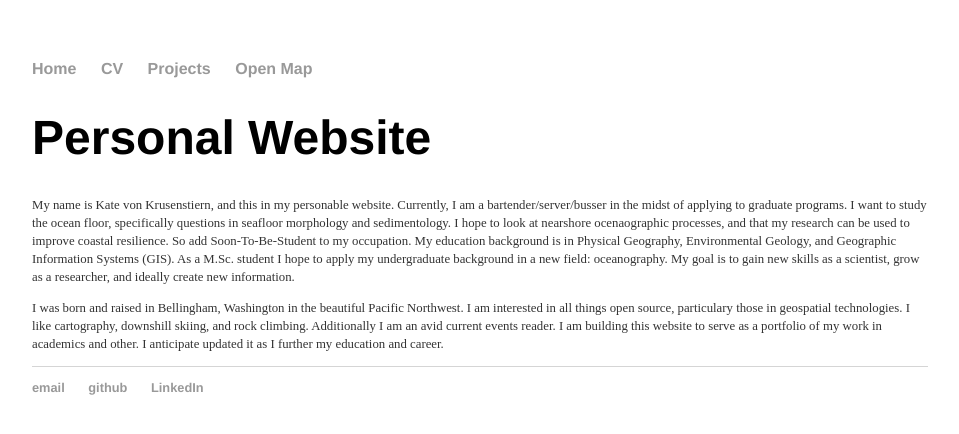
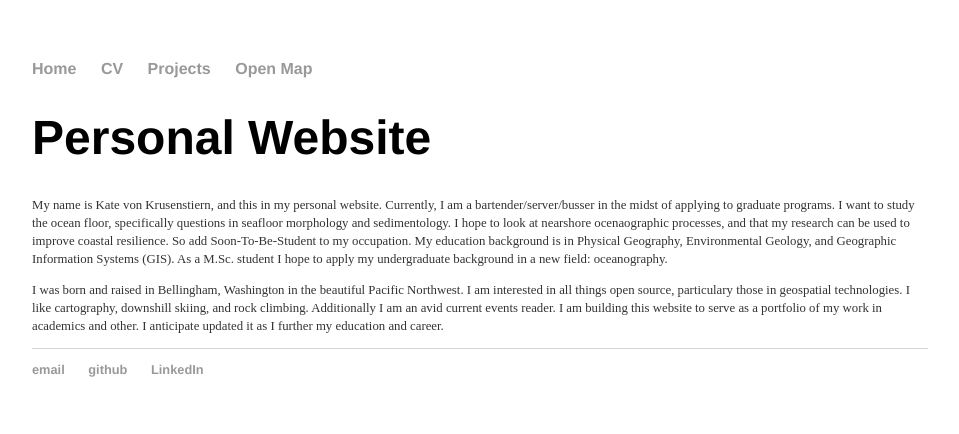
Before and after one commit to maptheabyss/kvonkrusenstiern.github.io, a Jekyll site: the page built from index.html, in a window 1280 px wide. Shown: the top 434 px of the page, without its empty margins (160-1119 px from the left). Built offline with Jekyll 4.4.1, drawn with Linux system fonts in a browser that asks for light colours.

Commit message:
Update index.html

```diff
--- a/index.html
+++ b/index.html
@@ -4,15 +4,7 @@
 ---
 <div class="blurb">
 	<h1>Personal Website</h1>
-	<p>My name is Kate von Krusenstiern, and this in my personable website. Currently, I am a bartender/server/busser in
-	the midst of applying to graduate programs. I want to study the ocean floor, specifically questions in seafloor morphology
-	and sedimentology. I hope to look at nearshore ocenaographic processes, and that my research can be used to improve coastal
-	resilience. So add Soon-To-Be-Student to my occupation. My education background is in Physical Geography, Environmental
-	Geology, and Geographic Information Systems (GIS). As a M.Sc. student I hope to apply my undergraduate background in a
-	new field: oceanography. My goal is to gain new skills as a scientist, grow as a researcher, and ideally create new information.</p>
+	<p>My name is Kate von Krusenstiern, and this in my personal website. Currently, I am a bartender/server/busser in the midst of applying to graduate programs. I want to study the ocean floor, specifically questions in seafloor morphology and sedimentology. I hope to look at nearshore ocenaographic processes, and that my research can be used to improve coastal resilience. So add Soon-To-Be-Student to my occupation. My education background is in Physical Geography, Environmental Geology, and Geographic Information Systems (GIS). As a M.Sc. student I hope to apply my undergraduate background in a new field: oceanography.</p>
 
-	<p>I was born and raised in Bellingham, Washington in the beautiful Pacific Northwest. I am interested in all things open source,
-	particulary those in geospatial technologies. I like cartography, downshill skiing, and rock climbing. Additionally I am an avid current events
-	reader. I am building this website to serve as a portfolio of my work in academics and other. I anticipate updated it as I
-	further my education and career.</p>
+	<p>I was born and raised in Bellingham, Washington in the beautiful Pacific Northwest. I am interested in all things open source, particulary those in geospatial technologies. I like cartography, downshill skiing, and rock climbing. Additionally I am an avid current events reader. I am building this website to serve as a portfolio of my work in academics and other. I anticipate updated it as I further my education and career.</p>
 </div><!-- /.blurb -->
```
